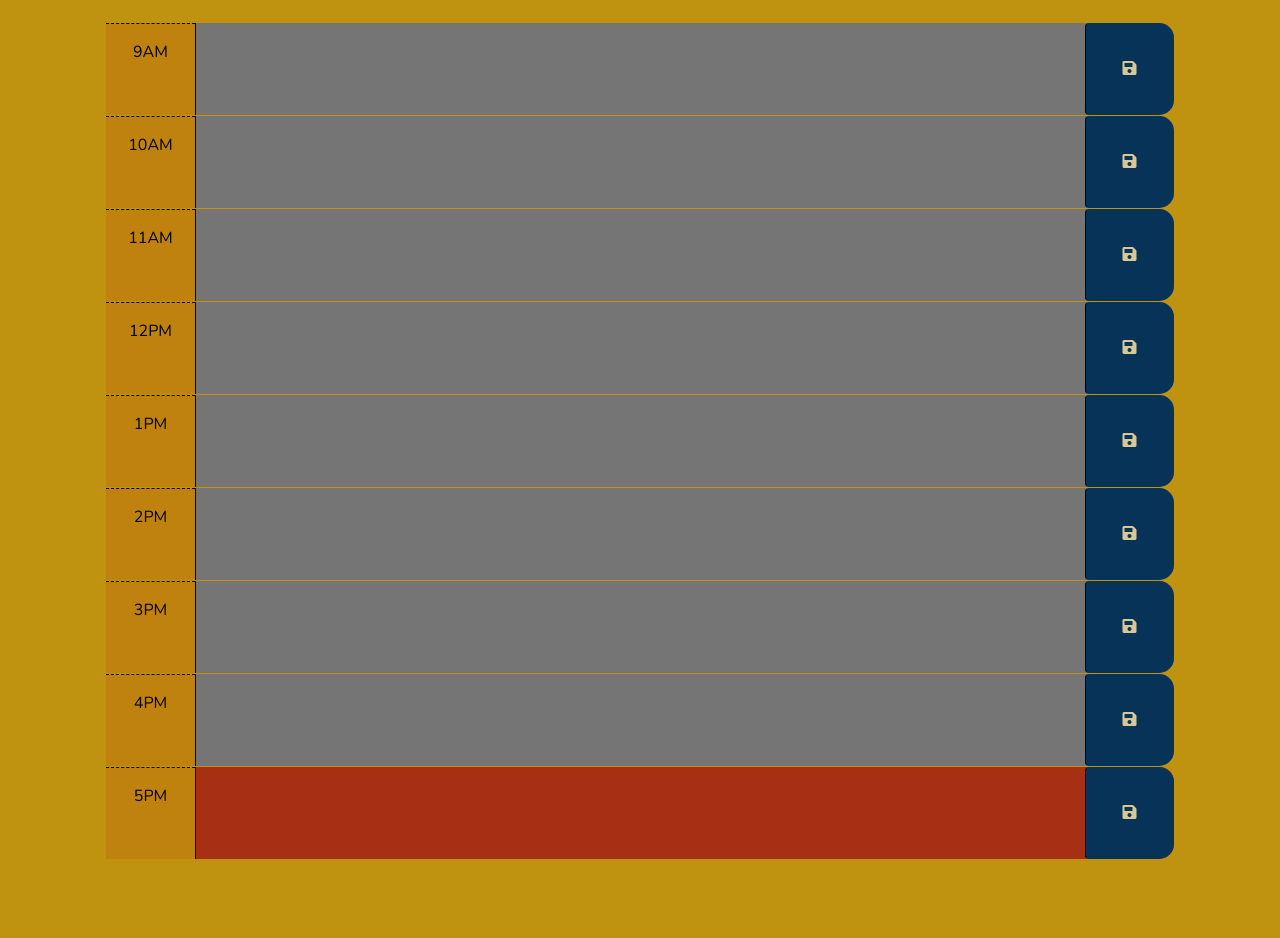
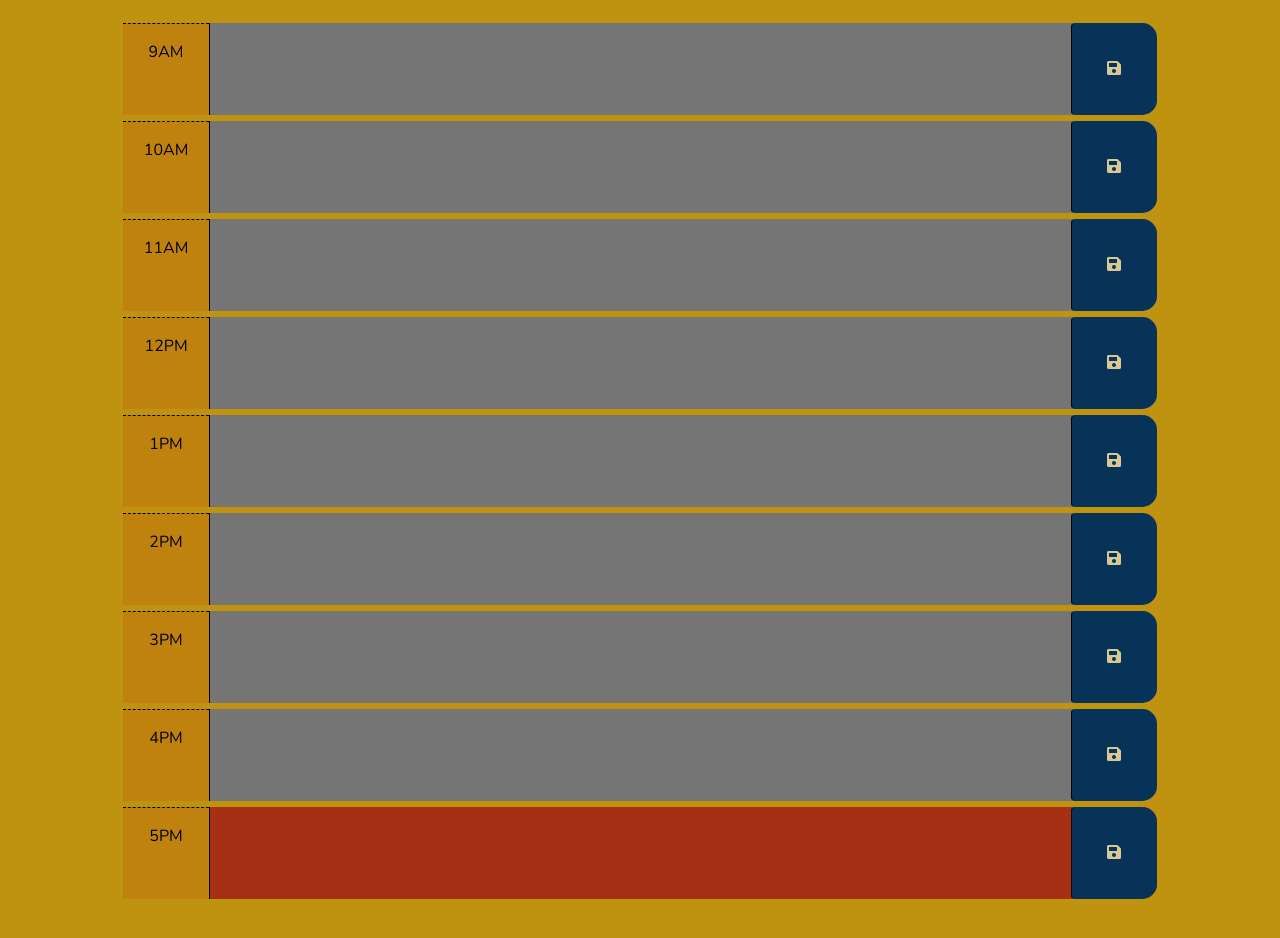
Before and after one commit to nikkivno/BootcampChallenge5, a plain HTML site: page index.html in a window 1280 px wide. Shown: the part 280-1218 px from the top of the page. Before the commit the page ends 1139 px from the top, so only its background shows below. Drawn offline with nearby package versions, Linux system fonts and the light colour scheme.

Commit message:
Updated ReadMe File

```diff
--- a/Develop/style.css
+++ b/Develop/style.css
@@ -25,6 +25,7 @@ textarea {
 }
 
 .row {
+  margin: 5px;
   border-top: 1px solid #BF930F;
 }
 
@@ -49,6 +50,10 @@ textarea {
   color: white;
 }
 
+#hour-17 {
+  margin-bottom: 40px;
+}
+
 /* Buttons */
 
 .saveBtn {
```
Also changed, not shown: Develop/images/website-preview.png (added), 3 other files.
